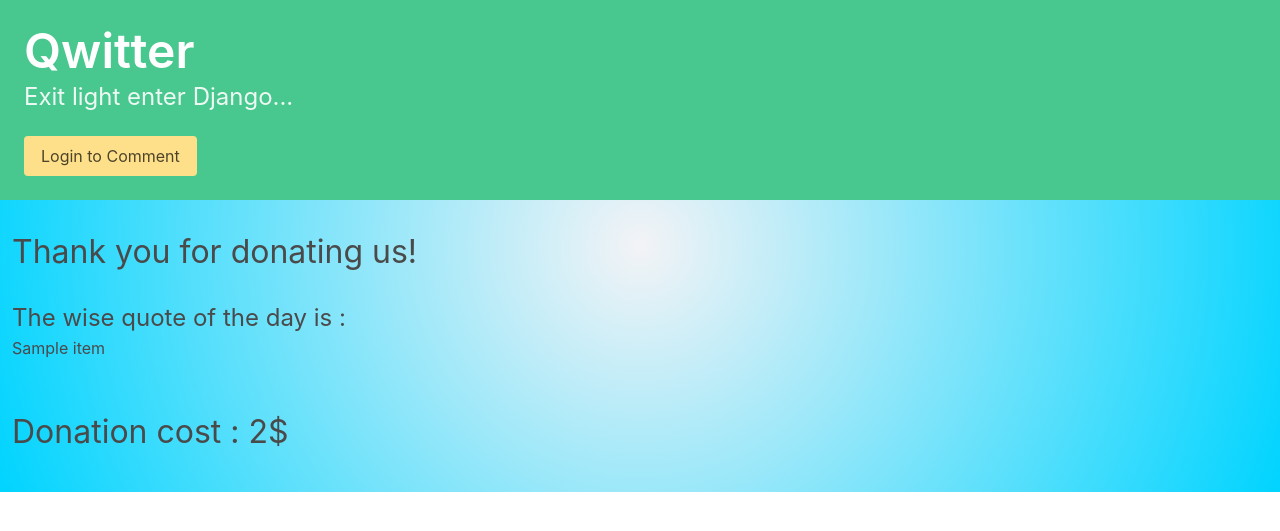
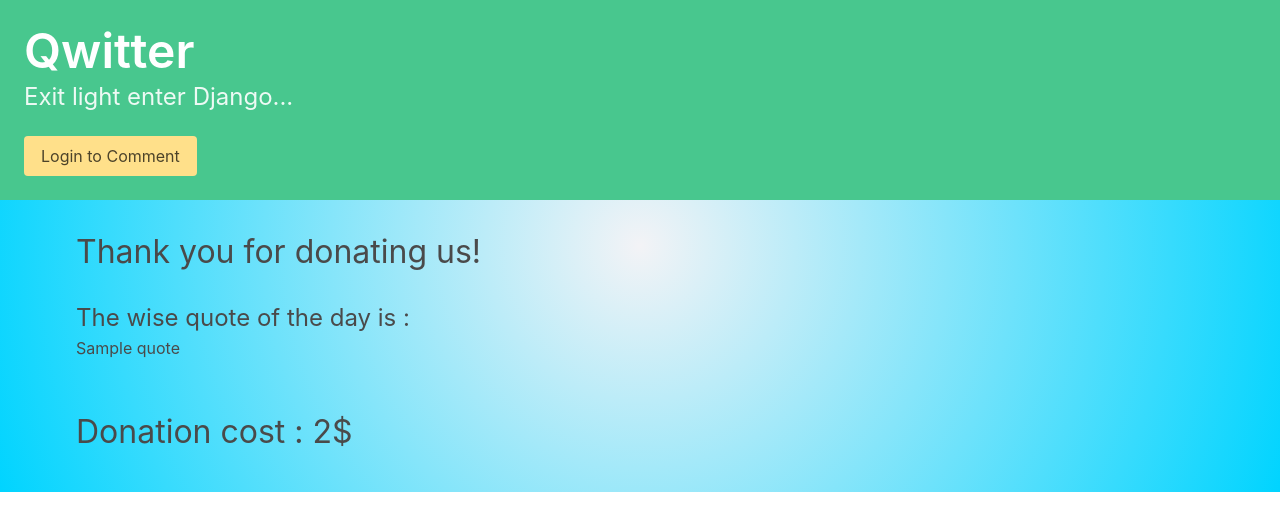
Before and after one commit to ArgyrisApergis/SocialApp, a Django app: page /donate2 in a window 1280 px wide. Shown: the top 531 px of the page. Run offline with Django 4.2, Linux system fonts and the light colour scheme; a database or web service that is not in the repository returns one stand-in record (values such as "Sample title"); data that the repository does not hold is empty; some libraries are stand-ins or nearby versions.

Commit message:
final cut

```diff
--- a/project social/social/social_app/main_app/views.py
+++ b/project social/social/social_app/main_app/views.py
@@ -89,7 +89,7 @@ def donate(request):
     object = r.json()
 
     context = {
-    'object': object,'price': price}
+    'object': object['quote'],'price': price}
     return render(request,'donate.html', context)
 
 def donate2(request):
@@ -99,7 +99,7 @@ def donate2(request):
     object = r.json()
 
     context = {
-    'object': object,'price': price}
+    'object': object['quote'],'price': price}
     return render(request,'donate2.html', context)
 
 
--- a/project social/social/social_app/templates/donate2.html
+++ b/project social/social/social_app/templates/donate2.html
@@ -31,16 +31,13 @@
     </div>
 </section>
 
+<div class="container">
 <div class="column">
 <h1 class= "is-size-3 has-text">Thank you for donating us!</h1><br>
 
 <h2 class= "is-size-4 has-text">The wise quote of the day is :</h2>
     <h3> {{object}}
-<!-- <h3>{% for value in object %}
-        {% for i in value %}
-        {{i}}
-        {% endfor %}
-        {% endfor %} -->
+
     </h3>
 <h1 class= "is-size-3 has-text"><br>
     Donation cost : {{price}}$
@@ -73,18 +70,15 @@
                   console.log('Capture result', orderData, JSON.stringify(orderData, null, 2));
                   var transaction = orderData.purchase_units[0].payments.captures[0];
                   alert('Transaction '+ transaction.status + ': ' + transaction.id + '\n\nSee console for all available details');
+                alert('Thank you for your donating 1000$ to our site!');
 
-                  // Replace the above to show a success message within this page, e.g.
-                  // const element = document.getElementById('paypal-button-container');
-                  // element.innerHTML = '';
-                  // element.innerHTML = '<h3>Thank you for your payment!</h3>';
-                  // Or go to another URL:  actions.redirect('thank_you.html');
               });
           }
 
 
       }).render('#paypal-button-container');
   </script>
+</div>
 </div>
 
 <!-- Links -->
```
Also changed, not shown: project social/social/social_app/templates/donate.html (+3 -11 lines), project social/social/social_app/db.sqlite3.
